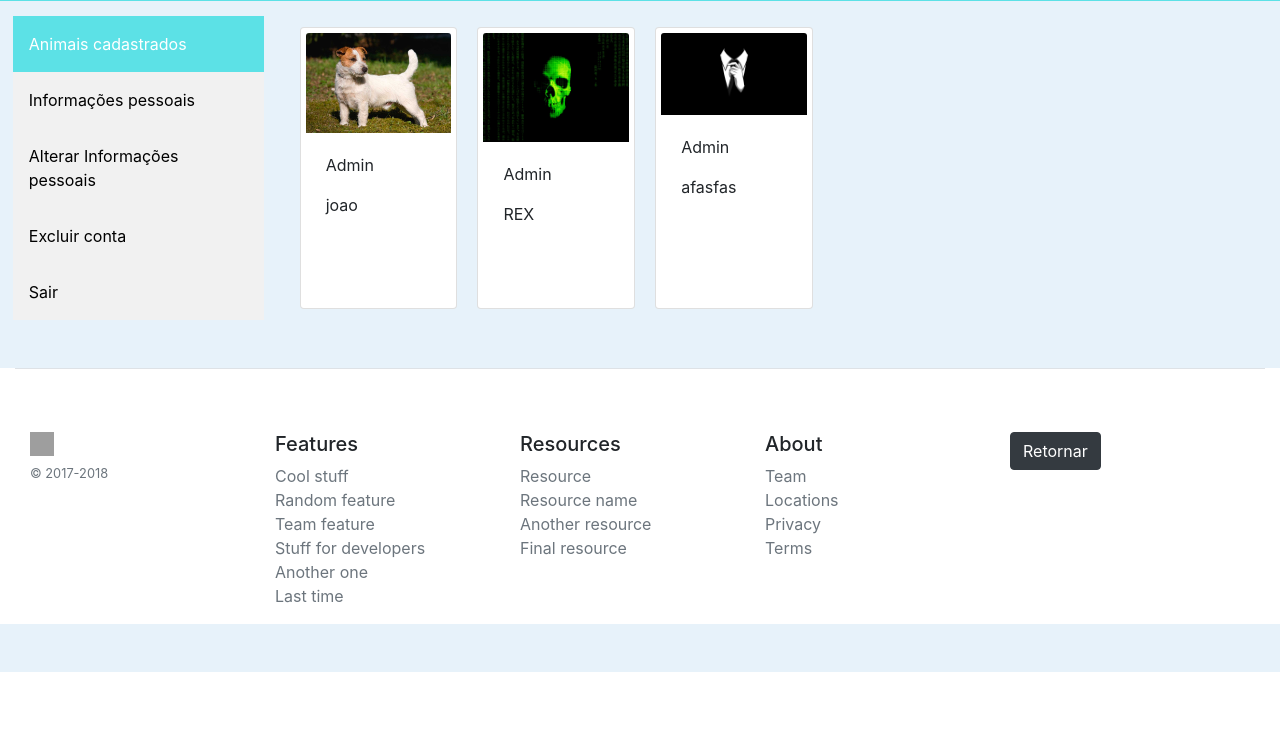
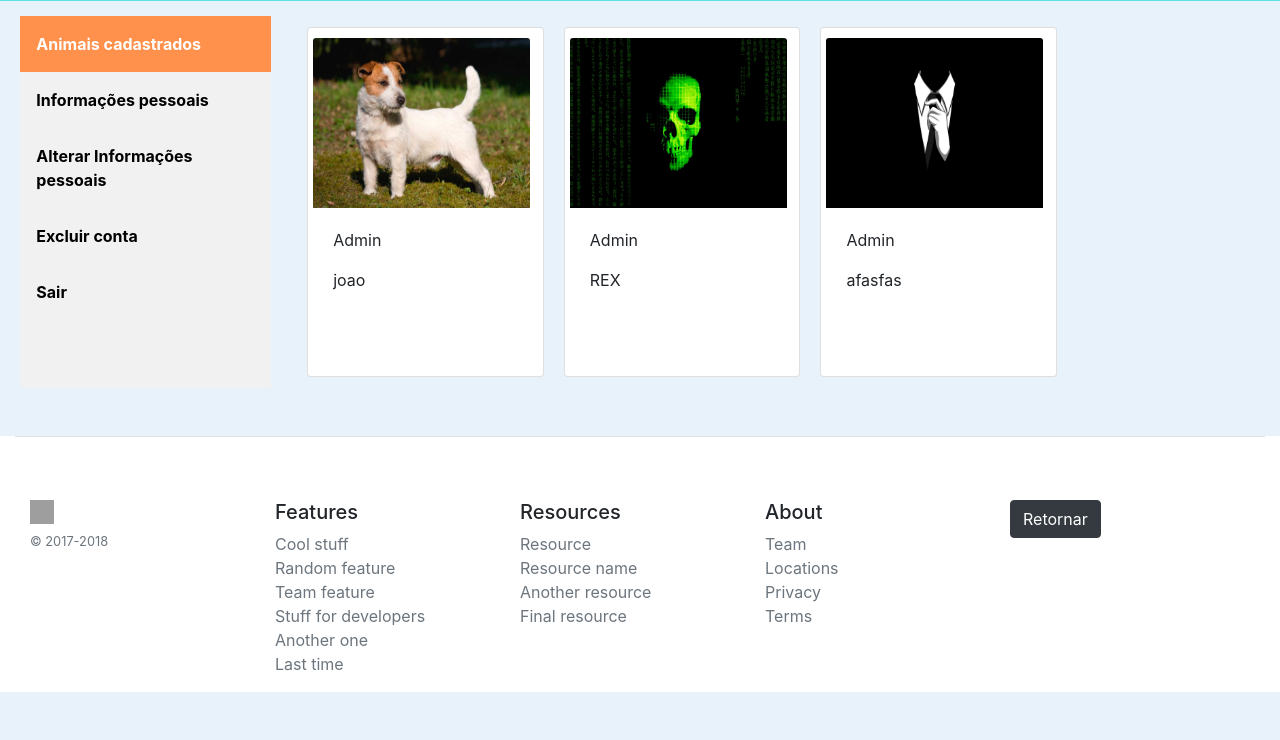
Before and after one commit to LuizFelipeGondim/django-auline, a Django app: page /perfil/animais in a window 1280 px wide. Shown: the part 335-1075 px from the top of the page. Before the commit the page ends 1007 px from the top, so only its background shows below. Run offline with Django 3.2, Linux system fonts and the light colour scheme; a user stored in the database is signed in; data comes from the database, SQL or seed files in the repository; both versions use the stored data as it was after the commit; some libraries are stand-ins or nearby versions; grey boxes are pictures that could not be loaded.

Commit message:
perfil do animal criado

```diff
--- a/publicacoes/urls.py
+++ b/publicacoes/urls.py
@@ -1,7 +1,8 @@
-from .views import lista_animal, cadastro_animal
+from .views import lista_animal, cadastro_animal, perfil_animal
 from django.urls import path
 
 urlpatterns = [
-    path('', lista_animal),
-    path('cadastro-animal', cadastro_animal, name='cadastro-animal')
+    path('', lista_animal, name=''),
+    path('cadastro-animal', cadastro_animal, name='cadastro-animal'),
+    path('perfil-animal/<int:id>/', perfil_animal, name='perfil-animal'),
 ]
--- a/static/css/style.css
+++ b/static/css/style.css
@@ -11,6 +11,34 @@ body{
 .card{
     margin: 10px;
     padding: 5px;
+    height: 350px;
+    max-width: 272px;
+}
+
+.post-avatar .avatar {
+    vertical-align: middle;
+    width: 35px;
+    height: 35px;
+    border-radius: 50%;
+    margin-right: 10px;
+  }
+
+.post-avatar .author{
+    margin-top: 20px;
+}
+
+
+.post-avatar{
+    display: flex;
+    flex-direction: row;
+    align-items: center;
+    height: 35px;
+}
+
+.card-img-top{
+    margin-top: 5px;
+    width: 260px;
+    height: 180px;
 }
 
 .nav-item{
@@ -41,7 +69,10 @@ body{
 }
 .row{
     margin: 0;
+    justify-content: center;
 }
+
+/*perfil----*/
 
 .profilebar{
     background-color: #5ce1e6;
@@ -54,8 +85,9 @@ body{
 
 .img-profile{
     border-radius: 200px;
-    height: 240px;
-    width: 240px;
+    height: 220px;
+    width: 220px;
+    margin-left: 30px;
 }
 .sidebar {
     margin: 0;
@@ -66,27 +98,24 @@ body{
     overflow: auto;
   }
 
-  /* Sidebar links */
   .sidebar a {
     display: block;
     color: black;
     padding: 16px;
     text-decoration: none;
+    font-weight: 700;
   }
 
-  /* Active/current link */
   .sidebar a.active {
-    background-color: #5ce1e6;
+    background-color: #ff914d;
     color: white;
   }
 
-  /* Links on mouse-over */
   .sidebar a:hover:not(.active) {
-    background-color: #555;
+    background-color: #f5a473;
     color: white;
   }
 
-  /* Page content. The value of the margin-left property should match the value of the sidebar's width property */
   div.content-profile {
     margin-left: 10px;
     padding: 1px 16px;
@@ -96,7 +125,7 @@ body{
     flex-wrap: wrap;
   }
 
-  /* On screens that are less than 700px wide, make the sidebar into a topbar */
+
   @media screen and (max-width: 700px) {
     .sidebar {
       width: 100%;
@@ -111,7 +140,6 @@ body{
     }
   }
 
-  /* On screens that are less than 400px, display the bar vertically, instead of horizontally */
   @media screen and (max-width: 400px) {
     .sidebar a {
       text-align: center;
@@ -143,3 +171,8 @@ body{
         margin-bottom: 10px;
     }
 }
+
+.img-profile-animal{
+    width: 217px;
+    height: 170px;
+}
--- a/templates/base.html
+++ b/templates/base.html
@@ -32,18 +32,21 @@
         <li class="nav-item active">
             <a class="nav-link" href="#"> Sobre </a>
         </li>
+        <li class="nav-item active">
+          <a class="nav-link" href="{% url '' %}"> Home </a>
+        </li>
 
         {% if user.is_authenticated %}
           <li class="nav-item active">
-            <a class="nav-link" href="perfil/animais"> Perfil </a>
+            <a class="nav-link" href="{% url 'animais' %}"> Perfil </a>
           </li>
         {% else %}
           <li class="nav-item active">
-            <a href="accounts/login">
+            <a href="{% url 'login' %}">
               <button class="btn btn-outline-info my-2 my-sm-0" type="submit">Login</button></a>
           </li>
           <li class="nav-item active">
-            <a href="accounts/cadastro">
+            <a href="{% url 'cadastro' %}"tr>
               <button class="btn btn-warning" type="submit">Cadastro</button></a>
           </li>
         {% endif %}
--- a/templates/perfil.html
+++ b/templates/perfil.html
@@ -22,11 +22,12 @@
           <!-- Page content -->
           <div class="content-profile">
                 {% for animal in animais %}
-                    <div class="card col-sm-2" id="{{animal.id}}" onload="categoria()">
-                        <img class="card-img-top" src="../media/{{animal.imagem}}" alt="{{animal.nome}}">
+                    <div class="card col-sm-3">
+                        <img class="card-img-top img-profile-animal"
+                        src="../media/{{animal.imagem}}" alt="{{animal.nome}}">
                         <div class="card-body">
                             <p>{{animal.usuario}}</p>
-                            <p class="card-text">{{animal.nome}}</p>
+                            <p>{{animal.nome}}</p>
                         </div>
                     </div>
 
```
Also changed, not shown: publicacoes/views.py (+13 -2 lines), templates/index.html (+14 -2 lines), templates/perfil-animal.html (added, +10 -0 lines), db.sqlite3.
